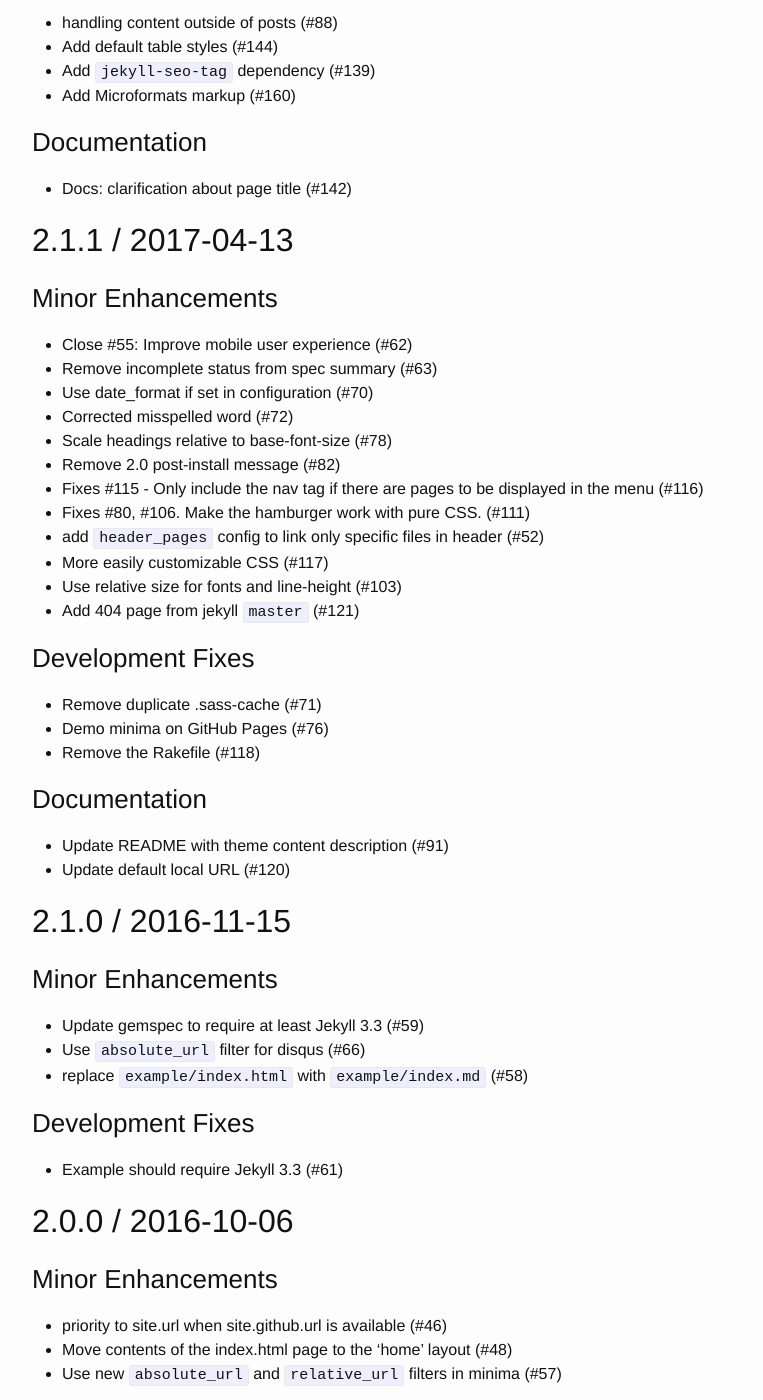
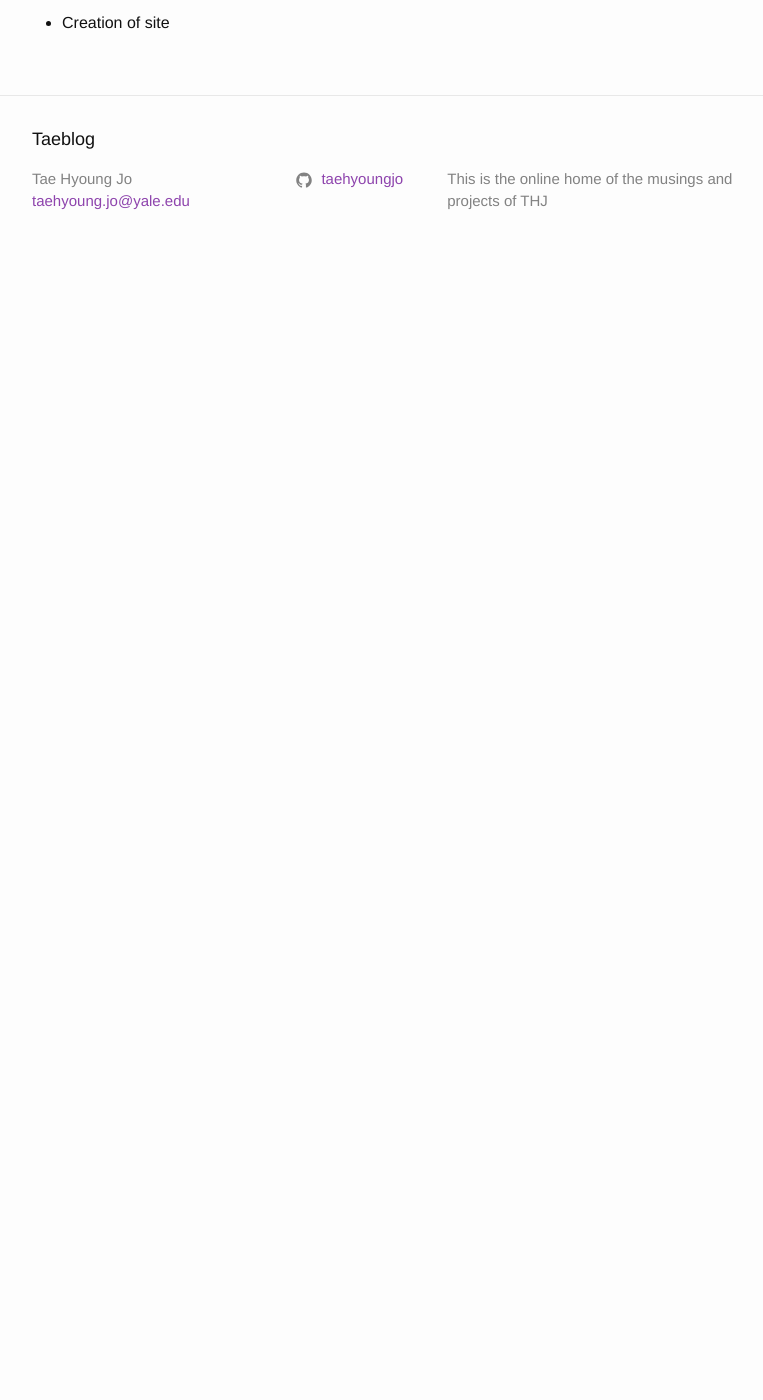
Before and after one commit to taehyoungjo/taeblog, a Jekyll site: the page built from History.markdown, in a window 1280 px wide and 1400 px high, scrolled down 270 px. Shown: the whole window, without its empty margins (238-1001 px from the left). Built offline with Jekyll 4.4.1, drawn with Linux system fonts in a browser that asks for light colours; our own code applies the rules of GitHub Pages for plain Markdown files; after the commit the page ends 900 px from its top, so only the background shows below that; some of the changed text lies outside the part shown.

Commit message:
History markdown

```diff
--- a/History.markdown
+++ b/History.markdown
@@ -1,117 +1,4 @@
-## HEAD
+## History
 
-### Minor Enhancements
-
-  * handling content outside of posts (#88)
-  * Add default table styles (#144)
-  * Add `jekyll-seo-tag` dependency (#139)
-  * Add Microformats markup (#160)
-
-### Documentation
-
-  * Docs: clarification about page title (#142)
-
-## 2.1.1 / 2017-04-13
-
-### Minor Enhancements
-
-  * Close #55: Improve mobile user experience (#62)
-  * Remove incomplete status from spec summary (#63)
-  * Use date_format if set in configuration (#70)
-  * Corrected misspelled word (#72)
-  * Scale headings relative to base-font-size (#78)
-  * Remove 2.0 post-install message (#82)
-  * Fixes #115 - Only include the nav tag if there are pages to be displayed in the menu (#116)
-  * Fixes #80, #106. Make the hamburger work with pure CSS. (#111)
-  * add `header_pages` config to link only specific files in header (#52)
-  * More easily customizable CSS (#117)
-  * Use relative size for fonts and line-height (#103)
-  * Add 404 page from jekyll `master` (#121)
-
-### Development Fixes
-
-  * Remove duplicate .sass-cache  (#71)
-  * Demo minima on GitHub Pages (#76)
-  * Remove the Rakefile (#118)
-
-### Documentation
-
-  * Update README with theme content description (#91)
-  * Update default local URL (#120)
-
-## 2.1.0 / 2016-11-15
-
-### Minor Enhancements
-
-  * Update gemspec to require at least Jekyll 3.3 (#59)
-  * Use `absolute_url` filter for disqus (#66)
-  * replace `example/index.html` with `example/index.md` (#58)
-
-### Development Fixes
-
-  * Example should require Jekyll 3.3 (#61)
-
-## 2.0.0 / 2016-10-06
-
-### Minor Enhancements
-
-  * priority to site.url when site.github.url is available (#46)
-  * Move contents of the index.html page to the 'home' layout (#48)
-  * Use  new `absolute_url` and `relative_url` filters in minima (#57)
-
-### Development Fixes
-
-  * Use standardized tab size of 2 spaces (#44)
-
-### Major Enhancements
-
-  * move `css/` directory from jekyll into `assets/` (#43)
-
-### Bug Fixes
-
-  * Fix html proofer errors (#49)
-  * Update gem regex to include new `assets` directory (#54)
-
-## 1.2.0 / 2016-09-12
-
-### Minor Enhancements
-
-  * Look to site.url when available (#35)
-
-### Documentation
-
-  * Move instruction for CSS in install section (#37)
-
-## 1.1.0 / 2016-09-07
-
-### Major Enhancements
-
-  * Add support to Disqus (#21)
-  * Google analytics support (#26)
-  * Look for `site.github.url` if it exists (#25)
-
-### Minor Enhancements
-
-  * Fixed Flash Of Unstyled SVG (#12)
-  * Added "author" in footer instead of double title (#22)
-
-### Documentation
-
-  * Document how to link to the theme styles (#18)
-  * Update Example to resemble Default site (#24)
-
-### Development Enhancements
-
-  * Use upstream gemspec file matcher (#9)
-  * Fix gemspec regex (#31)
-  * Add Travis and a basic smoke test (#33)
-
-## 1.0.1 / 2016-07-28
-
-  * include `_layouts`, `_includes`, and `_sass` dir in gem (#6)
-
-## 1.0.0 / 2016-07-27
-
-  * default layout: html `lang` attribute should allow user customization (#3)
-  * Use `normalize_whitespace` filter for meta description (#4)
-  * Fix repo's URL in contributing (#5)
+### 1.0.0 2018-10-24
+ * Creation of site
```
Also changed, not shown: 8 other files.
